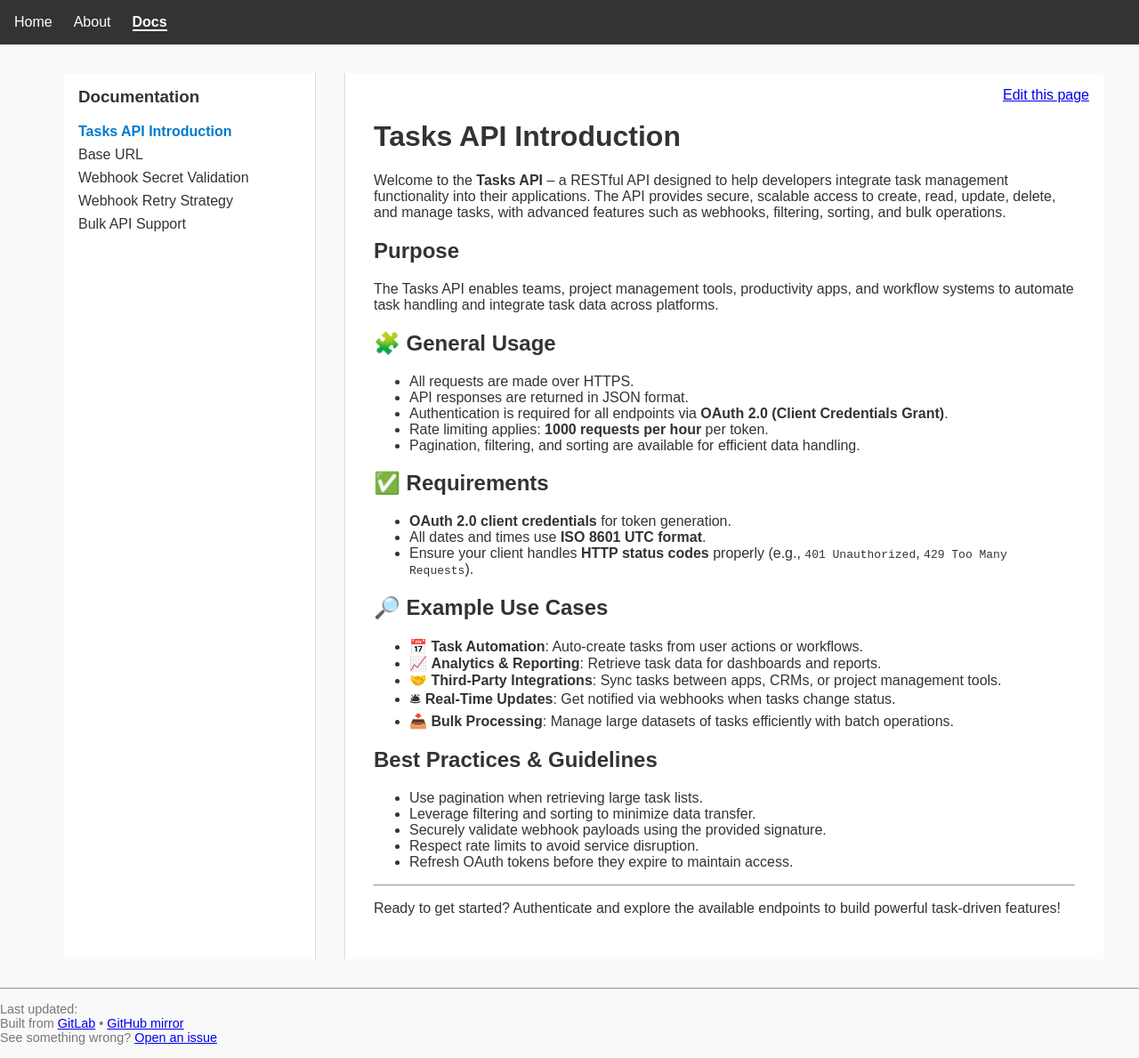
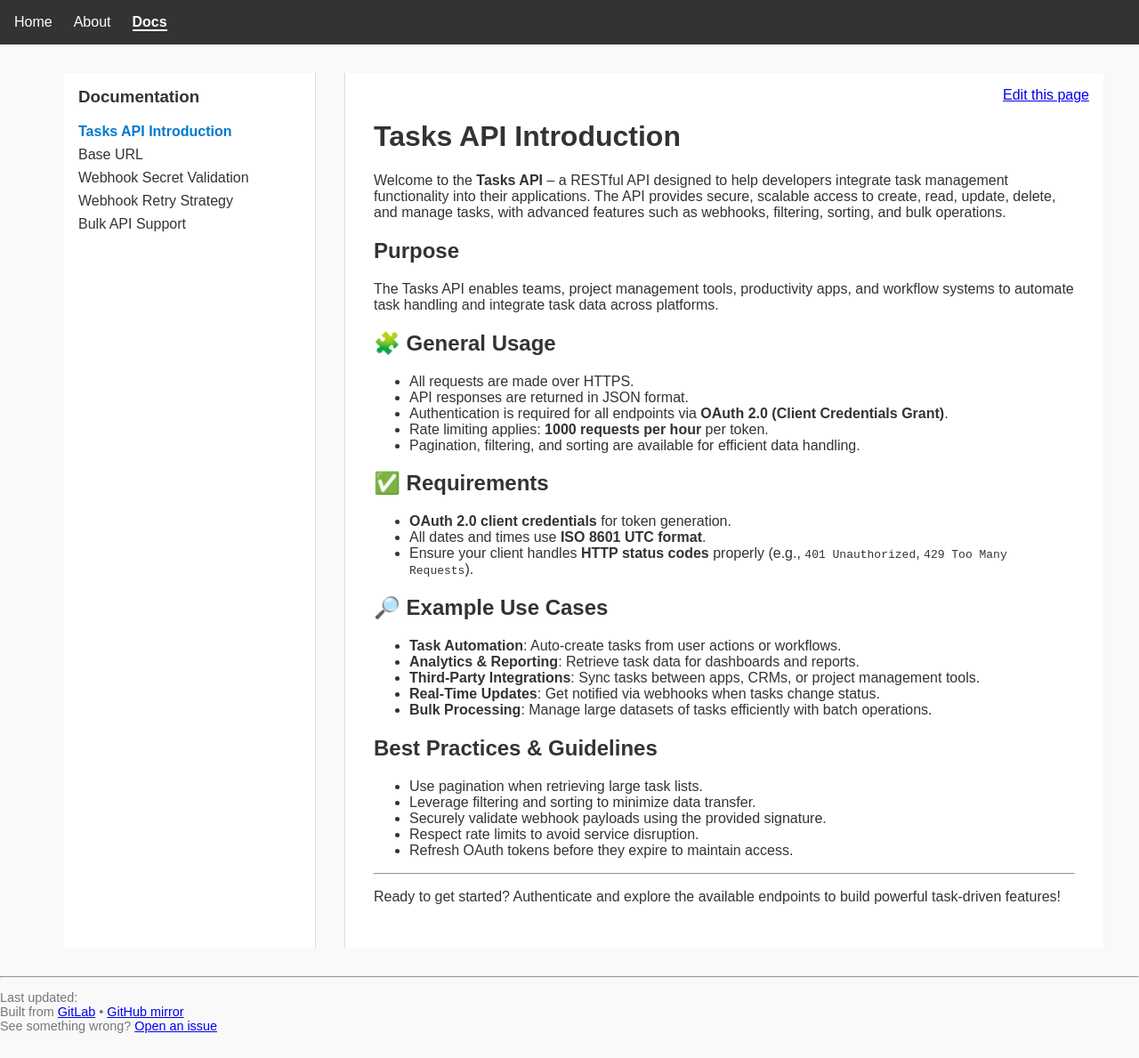
Before and after one commit to smarvin/gl-copy-site, a Jekyll site: the page built from docs/topic-one.md, in a window 1280 px wide. Shown: the whole page at 89% size. Built offline with Jekyll 4.4.1, drawn with Linux system fonts in a browser that asks for light colours.

```diff
--- a/docs/topic-one.md
+++ b/docs/topic-one.md
@@ -24,11 +24,11 @@ The Tasks API enables teams, project management tools, productivity apps, and wo
 - Ensure your client handles **HTTP status codes** properly (e.g., `401 Unauthorized`, `429 Too Many Requests`).
 
 ## 🔎 Example Use Cases
-- 📅 **Task Automation**: Auto-create tasks from user actions or workflows.
-- 📈 **Analytics & Reporting**: Retrieve task data for dashboards and reports.
-- 🤝 **Third-Party Integrations**: Sync tasks between apps, CRMs, or project management tools.
-- 🛎 **Real-Time Updates**: Get notified via webhooks when tasks change status.
-- 📥 **Bulk Processing**: Manage large datasets of tasks efficiently with batch operations.
+- **Task Automation**: Auto-create tasks from user actions or workflows.
+- **Analytics & Reporting**: Retrieve task data for dashboards and reports.
+- **Third-Party Integrations**: Sync tasks between apps, CRMs, or project management tools.
+- **Real-Time Updates**: Get notified via webhooks when tasks change status.
+- **Bulk Processing**: Manage large datasets of tasks efficiently with batch operations.
 
 ## Best Practices & Guidelines
 - Use pagination when retrieving large task lists.
```
